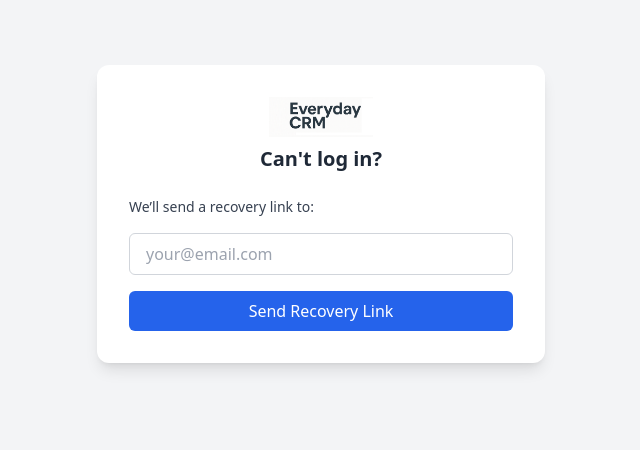
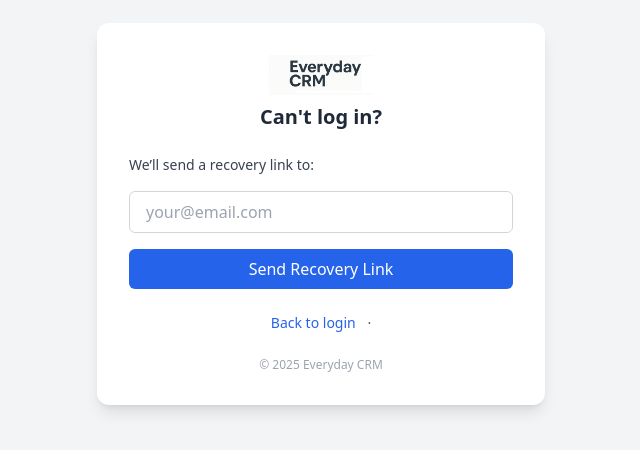
Before and after one commit to techzenithlabs/everyday-crm, a React (Vite) app in the folder client/: page /reset-password in a window 1280 px wide. Shown: the part 186-636 px from the top of the page, without its empty margins (319-959 px from the left). Built offline with nearby package versions, Linux system fonts and the light colour scheme; no server answers.

Commit message:
fixes issues

```diff
--- a/client/src/App.tsx
+++ b/client/src/App.tsx
@@ -81,7 +81,7 @@
           path="/dashboard"
           element={
             <PrivateRoute>
-              <AppShell title="Home">
+              <AppShell title="Dashboard">
                 <Dashboard />
               </AppShell>
             </PrivateRoute>
--- a/client/src/pages/auth/ResetPassword.tsx
+++ b/client/src/pages/auth/ResetPassword.tsx
@@ -1,4 +1,5 @@
 import { useState, useRef } from "react";
+import { Link, useNavigate } from "react-router-dom";
 import { motion } from "framer-motion";
 import toast from "react-hot-toast";
 import logo from "../../assets/every-day-crm-png.png";
@@ -61,7 +62,18 @@
             Send Recovery Link
           </motion.button>
         </form>
+        {/* Footer Links */}
+              <div className="text-sm mt-6 text-center text-gray-600">
+                <Link to="/login" className="text-blue-600 hover:underline mr-2">
+                  Back to login
+                </Link>{" "}
+                ·
+              </div>
+              <div className="text-xs text-center text-gray-400 mt-6">
+                <p>© 2025 Everyday CRM</p>
+              </div>
       </div>
+
     </div>
   );
 };
```
